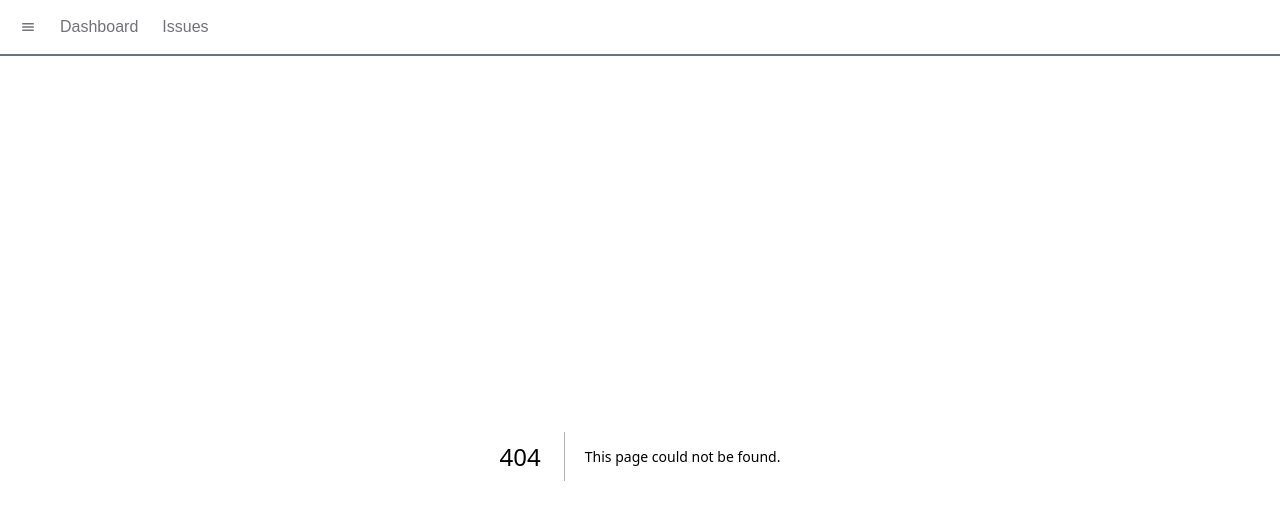
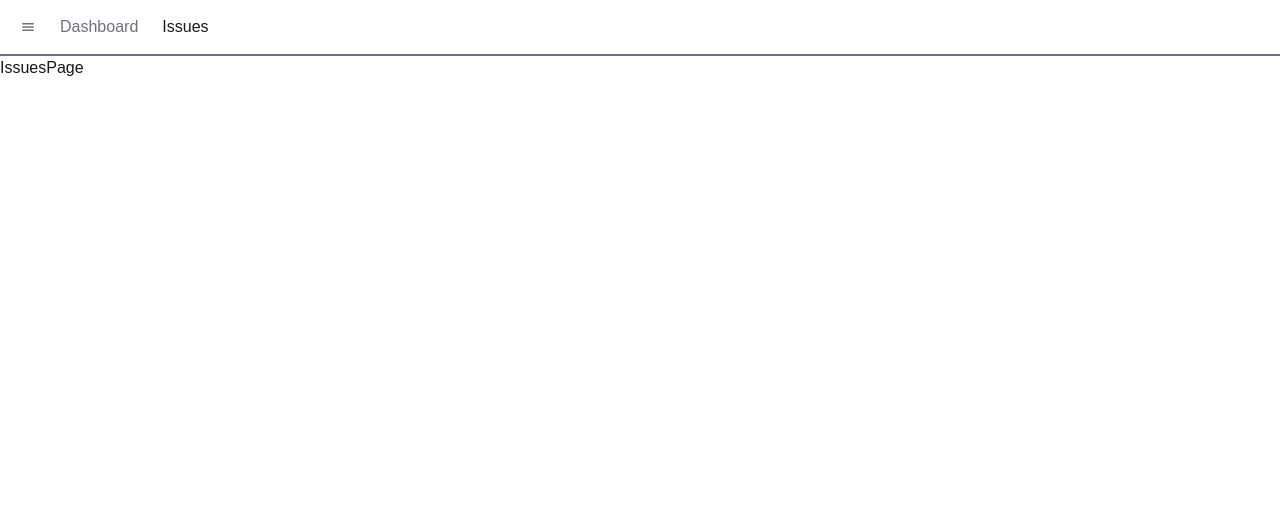
Before and after one commit to WBSLZF/Issue-Tracker, a Next.js app: page /issues in a window 1280 px wide. Before the commit this address had no page. Shown: the top 520 px of the page. Built offline with nearby package versions, Linux system fonts and the light colour scheme.

Commit message:
styling the active link

```diff
--- a/package.json
+++ b/package.json
@@ -9,6 +9,7 @@
     "lint": "next lint"
   },
   "dependencies": {
+    "classnames": "^2.3.2",
     "next": "15.2.1",
     "react": "^19.0.0",
     "react-dom": "^19.0.0",
--- a/src/app/NavBar.tsx
+++ b/src/app/NavBar.tsx
@@ -1,7 +1,11 @@
+'use client'
 import Link from 'next/link'
 import React from 'react'
 import { IoMenu } from "react-icons/io5";
+import { usePathname } from 'next/navigation';
+import classnames from "classnames"
 const NavBar = () => {
+  const curPathName = usePathname();
   const links = [
     {"href": "/", "label": <IoMenu />},
     {"href": "/dashboard", "label": "Dashboard"},
@@ -12,7 +16,11 @@ const NavBar = () => {
         <ul className = "flex space-x-6 pl-5 top-2 h-14 border-b-2 border-b-gray-500 w-full items-center">
             {links.map(link => (
                 <Link
-                    className='text-zinc-500 hover:text-zinc-800 transition-colors'
+                    className = {classnames({
+                      "text-zinc-900" : curPathName === link.href,
+                      "text-zinc-500": curPathName !== link.href,
+                      "hover:text-zinc-900 transition-colors": true
+                    })}
                     href={link.href}
                     key={link.href}>{link.label}</Link>))}
         </ul>
--- /dev/null
+++ b/src/app/issues/page.tsx
@@ -0,0 +1,9 @@
+import React from 'react'
+
+const IssuesPage = () => {
+  return (
+    <div>IssuesPage</div>
+  )
+}
+
+export default IssuesPage
```
Also changed, not shown: 1 other file (tests, documents, lock files or other folders).
